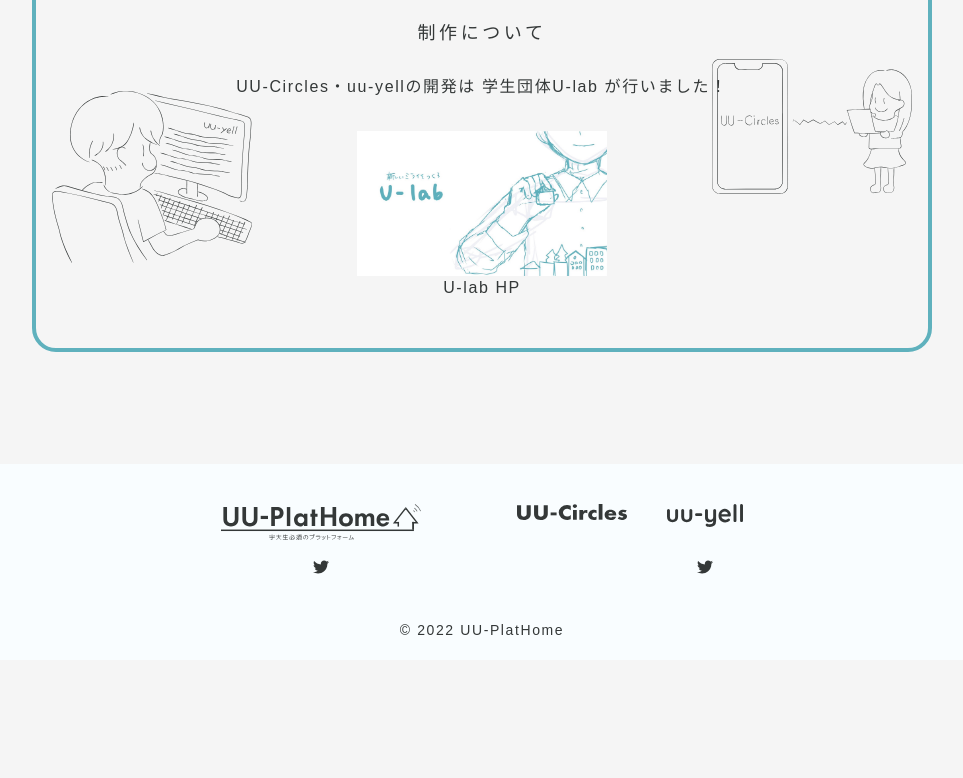
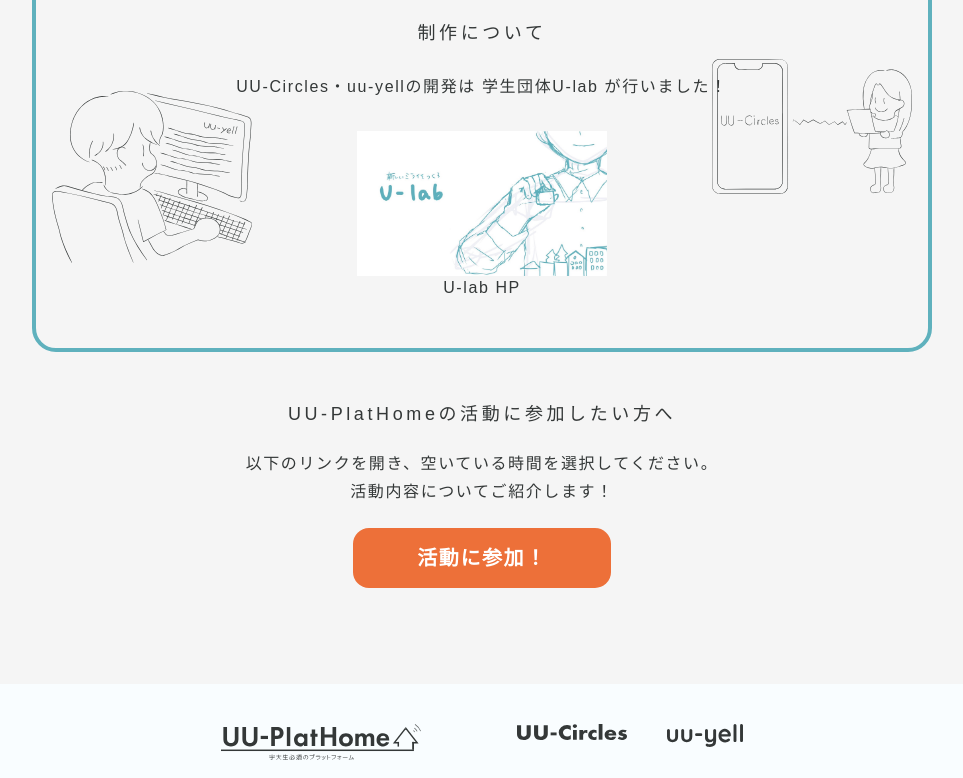
Before and after one commit to uu-plathome/uuph-hp, a Next.js app in the folder frontend/: page / in a window 1280 px wide. Shown: the part 2735-3513 px from the top of the page, without its empty margins (158-1121 px from the left). Before the commit the page ends 3395 px from the top, so only its background shows below. Built offline with nearby package versions, Linux system fonts and the light colour scheme.

Commit message:
feat: 日程調整リンク追加

```diff
--- a/frontend/pages/index.tsx
+++ b/frontend/pages/index.tsx
@@ -4,7 +4,6 @@ import Link from 'next/link'
 import React from 'react'
 import { HomeHeader } from '../components/header'
 import { Footer } from '../components/footer'
-
 
 const Home = () => {
   return (
@@ -118,7 +117,7 @@ const Home = () => {
           <Image src='/sub_book.svg' width='200' height='172' alt='' />
         </section>*/}
 
-        <section id='u-lab'>
+        <section id='u-lab' className='mb-12'>
           <div className='relative text-center py-10 inner-content rounded-3xl border-4 border-ulab'>
             <h2 className='mplus-medium text-lg text-fb mt-0 mb-7'>制作について</h2>
             <p className='mb-8'>UU-Circles・uu-yellの開発は <br className='hidden b5' />学生団体U-lab が行いました！</p>
@@ -136,6 +135,21 @@ const Home = () => {
             </div>
           </div>
         </section>
+
+        <div className="form text-center mb-24">
+          <div className='inner-content'>
+            <h2 className='mplus-medium text-lg text-fb mt-0 mb-6'>UU-PlatHomeの活動に<br className='hidden b5' />参加したい方へ</h2>
+            <p className='mb-1'>以下のリンクを開き、<br className='hidden b5' />空いている時間を選択してください。</p>
+            <p className='mb-6'>活動内容についてご紹介します！</p>
+
+            <Link href={'https://timerex.net/s/tetsu.work.it_36f8/a185cd43'}>
+              <a className='inline-block bg-ora text-center text-white py-4 px-16 rounded-2xl text-xl font-bold hover:opacity-80'>
+                <p>活動に参加！</p>
+              </a>
+            </Link>
+
+          </div>
+        </div>
       </main>
 
       <Footer />
```
Also changed, not shown: 1 other file (tests, documents, lock files or other folders).
